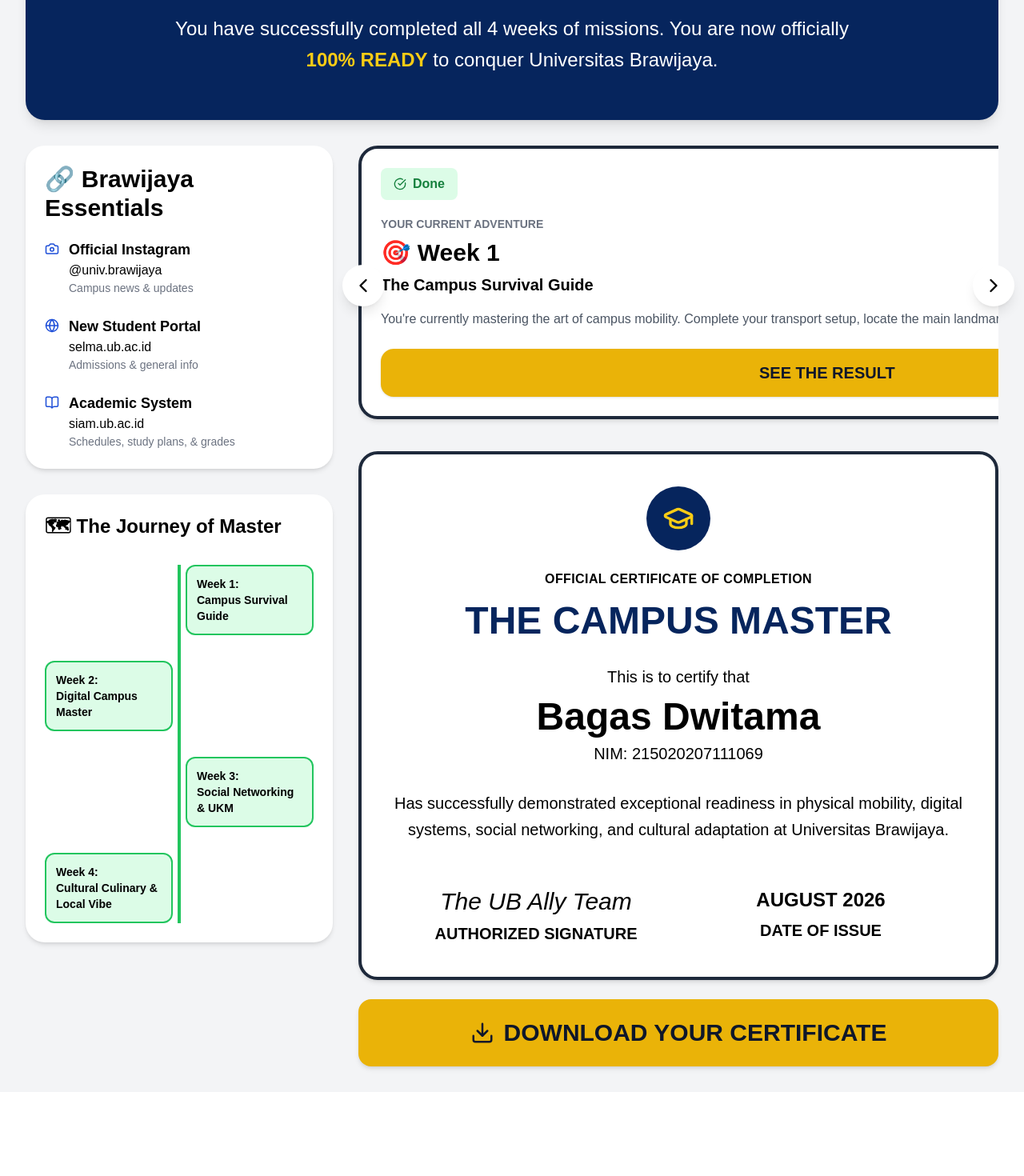
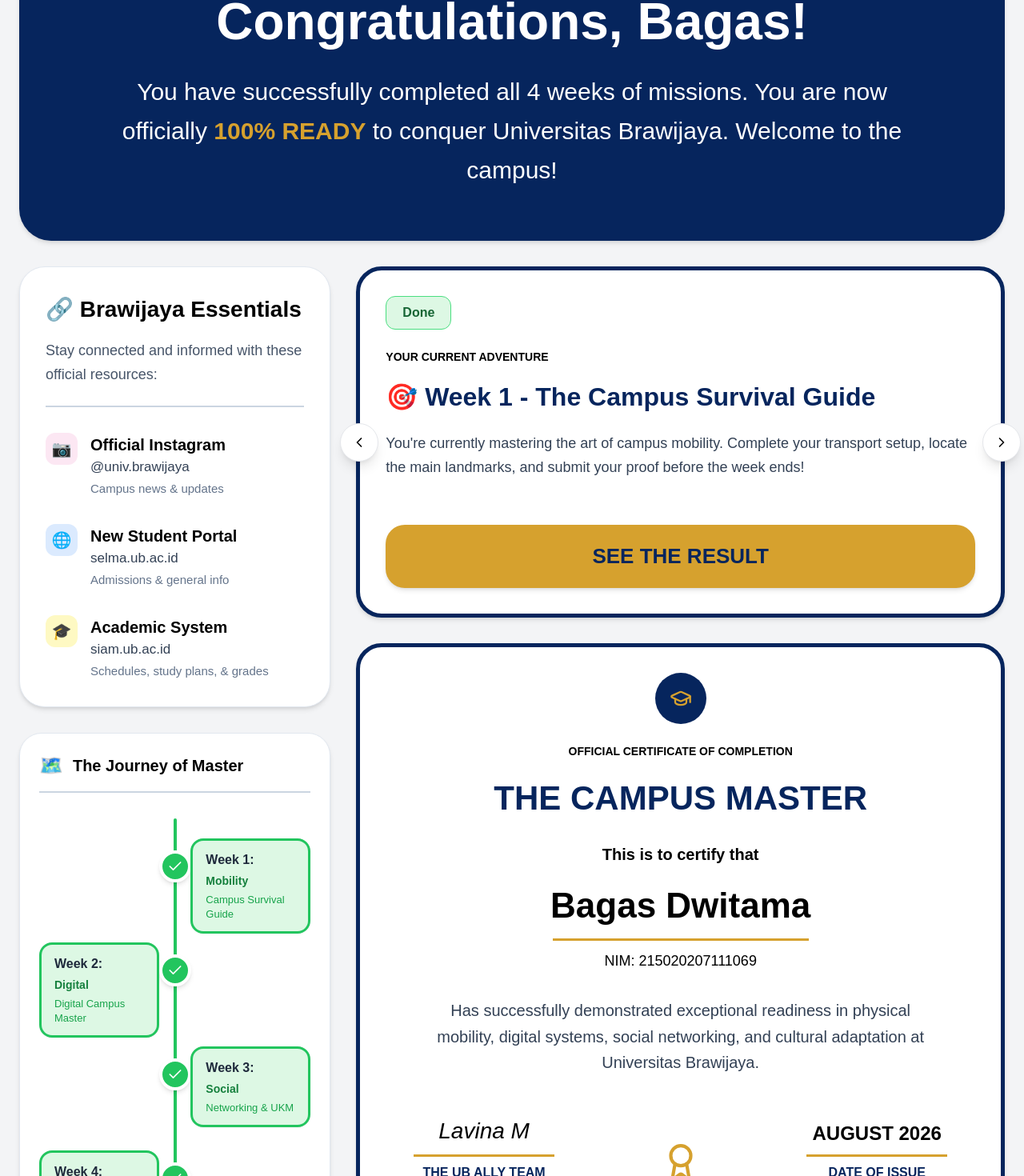
Before and after one commit to avienie/fetheubally, a React (Vite) app: page /certificate in a window 1280 px wide. Shown: the part 312-1782 px from the top of the page at 80% size. Before the commit the page ends 1677 px from the top, so only its background shows below. Built offline with nearby package versions, Linux system fonts and the light colour scheme.

Commit message:
feat: add certificate page components and carousel UI

```diff
--- a/src/components/certificate/CertificatePreview.jsx
+++ b/src/components/certificate/CertificatePreview.jsx
@@ -1,61 +1,89 @@
 import React from "react";
-import { GraduationCap, Download } from "lucide-react";
+import { Download, GraduationCap, Award } from "lucide-react";
 
 const CertificatePreview = () => {
-  const handleDownload = () => {
-    console.log("download certificate");
-  };
-
   return (
-    <div className="flex flex-col gap-6">
-      <div className="bg-white rounded-3xl border-4 border-slate-800 shadow-md p-10">
+    <div className="flex flex-col gap-4">
+      {/* CERTIFICATE */}
+      <div className="bg-white border-[5px] border-[#06255D] rounded-[32px] shadow-md px-8 py-8">
         <div className="text-center">
-          <div className="w-20 h-20 rounded-full bg-[#06255D] flex items-center justify-center mx-auto mb-6">
-            <GraduationCap className="text-yellow-400" size={40} />
+          {/* ICON */}
+          <div className="w-16 h-16 rounded-full bg-[#06255D] flex items-center justify-center mx-auto">
+            <GraduationCap size={28} className="text-[#D6A12E]" />
           </div>
 
-          <p className="font-bold uppercase tracking-wide">
+          {/* HEADER */}
+          <p className="mt-6 text-[14px] font-black uppercase">
             Official Certificate of Completion
           </p>
 
-          <h2 className="text-5xl font-extrabold text-[#06255D] mt-4">
+          {/* TITLE */}
+          <h2 className="mt-4 text-[42px] font-black text-[#06255D]">
             THE CAMPUS MASTER
           </h2>
 
-          <p className="mt-8 text-xl">This is to certify that</p>
+          {/* SUB */}
+          <p className="mt-6 text-[20px] font-semibold">
+            This is to certify that
+          </p>
 
-          <h3 className="text-5xl font-extrabold mt-3">
+          {/* NAME */}
+          <h3 className="mt-4 text-[44px] font-black text-black">
             Bagas Dwitama
           </h3>
 
-          <p className="text-xl mt-2">NIM: 215020207111069</p>
+          <div className="w-[320px] h-[3px] bg-[#D6A12E] mx-auto mt-2"></div>
 
-          <p className="max-w-3xl mx-auto mt-8 text-xl leading-relaxed">
-            Has successfully demonstrated exceptional readiness in physical
-            mobility, digital systems, social networking, and cultural adaptation
-            at Universitas Brawijaya.
+          {/* NIM */}
+          <p className="mt-3 text-[18px] font-medium">
+            NIM: 215020207111069
           </p>
 
-          <div className="grid grid-cols-2 mt-14">
+          {/* DESC */}
+          <p className="mt-8 max-w-[620px] mx-auto text-[20px] leading-relaxed text-slate-700">
+            Has successfully demonstrated exceptional readiness in
+            physical mobility, digital systems, social networking, and
+            cultural adaptation at Universitas Brawijaya.
+          </p>
+
+          {/* FOOTER */}
+          <div className="grid grid-cols-3 items-end mt-12">
+            {/* SIGN */}
             <div>
-              <p className="italic text-3xl">The UB Ally Team</p>
-              <p className="font-bold text-xl mt-2">AUTHORIZED SIGNATURE</p>
+              <p className="italic text-[28px]">Lavina M</p>
+              <div className="w-44 h-[3px] bg-[#D6A12E] mx-auto mt-2"></div>
+              <p className="mt-2 text-[16px] font-black text-[#06255D]">
+                THE UB ALLY TEAM
+              </p>
             </div>
 
+            {/* SEAL */}
+            <div className="flex justify-center">
+              <Award size={50} className="text-[#D6A12E]" />
+            </div>
+
+            {/* DATE */}
             <div>
-              <p className="font-bold text-2xl">AUGUST 2026</p>
-              <p className="font-bold text-xl mt-2">DATE OF ISSUE</p>
+              <p className="text-[24px] font-black">
+                AUGUST 2026
+              </p>
+              <div className="w-44 h-[3px] bg-[#D6A12E] mx-auto mt-2"></div>
+              <p className="mt-2 text-[16px] font-black text-[#06255D]">
+                DATE OF ISSUE
+              </p>
             </div>
           </div>
         </div>
       </div>
 
-      <button
-        onClick={handleDownload}
-        className="bg-yellow-500 hover:bg-yellow-400 transition rounded-2xl shadow-md py-6 text-3xl font-extrabold text-slate-900 flex items-center justify-center gap-3"
-      >
-        <Download size={30} />
-        DOWNLOAD YOUR CERTIFICATE
+      {/* DOWNLOAD */}
+      <button className="bg-[#D6A12E] hover:bg-[#C79420] transition rounded-[20px] py-5 shadow-md">
+        <div className="flex items-center justify-center gap-3">
+          <Download size={26} className="text-[#06255D]" />
+          <span className="text-[24px] font-black text-[#06255D]">
+            DOWNLOAD YOUR CERTIFICATE
+          </span>
+        </div>
       </button>
     </div>
   );
--- a/src/components/certificate/CongratulationsHero.jsx
+++ b/src/components/certificate/CongratulationsHero.jsx
@@ -3,19 +3,29 @@
 
 const CongratulationsHero = () => {
   return (
-    <section className="bg-[#06255D] text-white rounded-3xl py-14 px-10 text-center shadow-lg">
-      <GraduationCap size={60} className="mx-auto text-yellow-400 mb-5" />
+    <section className="bg-[#06255D] rounded-[40px] px-12 py-16 shadow-md">
+      <div className="text-center text-white">
+        {/* ICON */}
+        <div className="w-20 h-20 rounded-full bg-[#D6A12E] flex items-center justify-center mx-auto">
+          <GraduationCap size={42} className="text-[#06255D]" />
+        </div>
 
-      <h2 className="text-5xl font-extrabold mb-5">
-        Congratulations, Bagas!
-      </h2>
+        {/* TITLE */}
+        <h2 className="mt-8 text-[64px] font-black leading-none">
+          Congratulations, Bagas!
+        </h2>
 
-      <p className="text-2xl max-w-4xl mx-auto leading-relaxed">
-        You have successfully completed all 4 weeks of missions. You are now
-        officially{" "}
-        <span className="text-yellow-400 font-bold">100% READY</span> to
-        conquer Universitas Brawijaya.
-      </p>
+        {/* DESC */}
+        <p className="mt-8 max-w-[980px] mx-auto text-[30px] leading-relaxed font-medium">
+          You have successfully completed all 4 weeks of missions.
+          You are now officially{" "}
+          <span className="text-[#D6A12E] font-black">
+            100% READY
+          </span>{" "}
+          to conquer Universitas Brawijaya.
+          Welcome to the campus!
+        </p>
+      </div>
     </section>
   );
 };
--- a/src/components/certificate/EssentialsCard.jsx
+++ b/src/components/certificate/EssentialsCard.jsx
@@ -1,46 +1,90 @@
 import React from "react";
-import { Camera, Globe, BookOpen } from "lucide-react";
-
-const essentials = [
-  {
-    icon: <Camera size={18} />,
-    title: "Official Instagram",
-    subtitle: "@univ.brawijaya",
-    desc: "Campus news & updates",
-  },
-  {
-    icon: <Globe size={18} />,
-    title: "New Student Portal",
-    subtitle: "selma.ub.ac.id",
-    desc: "Admissions & general info",
-  },
-  {
-    icon: <BookOpen size={18} />,
-    title: "Academic System",
-    subtitle: "siam.ub.ac.id",
-    desc: "Schedules, study plans, & grades",
-  },
-];
 
 const EssentialsCard = () => {
   return (
-    <div className="bg-white rounded-3xl shadow-md p-6">
-      <h3 className="text-3xl font-bold mb-5 flex items-center gap-2">
+    <div className="bg-white rounded-[32px] shadow-md border border-slate-200 px-8 py-8">
+      {/* TITLE */}
+      <h2 className="text-[28px] font-black text-black flex items-center gap-3">
         🔗 Brawijaya Essentials
-      </h3>
+      </h2>
 
-      <div className="space-y-6">
-        {essentials.map((item, idx) => (
-          <div key={idx} className="flex gap-3">
-            <div className="text-blue-700 mt-1">{item.icon}</div>
+      {/* SUBTEXT */}
+      <p className="mt-4 text-[18px] leading-relaxed text-slate-600">
+        Stay connected and informed with these
+        <br />
+        official resources:
+      </p>
 
-            <div>
-              <h4 className="font-bold text-lg">{item.title}</h4>
-              <p className="font-medium">{item.subtitle}</p>
-              <p className="text-sm text-gray-500">{item.desc}</p>
-            </div>
+      {/* DIVIDER */}
+      <div className="mt-6 h-[2px] bg-slate-300"></div>
+
+      {/* ITEMS */}
+      <div className="mt-8 flex flex-col gap-8">
+        {/* INSTAGRAM */}
+        <div className="flex items-start gap-4">
+          {/* GANTI DENGAN ICON FIGMA */}
+          <div className="w-10 h-10 rounded-xl bg-pink-100 flex items-center justify-center text-xl">
+            📷
           </div>
-        ))}
+
+          <div>
+            <h3 className="text-[20px] font-black text-black">
+              Official Instagram
+            </h3>
+
+            <p className="text-[17px] font-medium text-slate-700">
+              @univ.brawijaya
+            </p>
+
+            <p className="text-[15px] text-slate-500 mt-1">
+              Campus news & updates
+            </p>
+          </div>
+        </div>
+
+        {/* PORTAL */}
+        <div className="flex items-start gap-4">
+          {/* GANTI DENGAN ICON FIGMA */}
+          <div className="w-10 h-10 rounded-xl bg-blue-100 flex items-center justify-center text-xl">
+            🌐
+          </div>
+
+          <div>
+            <h3 className="text-[20px] font-black text-black">
+              New Student Portal
+            </h3>
+
+            <p className="text-[17px] font-medium text-slate-700">
+              selma.ub.ac.id
+            </p>
+
+            <p className="text-[15px] text-slate-500 mt-1">
+              Admissions & general info
+            </p>
+          </div>
+        </div>
+
+        {/* ACADEMIC */}
+        <div className="flex items-start gap-4">
+          {/* GANTI DENGAN ICON FIGMA */}
+          <div className="w-10 h-10 rounded-xl bg-yellow-100 flex items-center justify-center text-xl">
+            🎓
+          </div>
+
+          <div>
+            <h3 className="text-[20px] font-black text-black">
+              Academic System
+            </h3>
+
+            <p className="text-[17px] font-medium text-slate-700">
+              siam.ub.ac.id
+            </p>
+
+            <p className="text-[15px] text-slate-500 mt-1">
+              Schedules, study plans, & grades
+            </p>
+          </div>
+        </div>
       </div>
     </div>
   );
--- a/src/components/certificate/JourneyTimeline.jsx
+++ b/src/components/certificate/JourneyTimeline.jsx
@@ -1,36 +1,86 @@
 import React from "react";
+import { Check } from "lucide-react";
 
 const timeline = [
-  "Week 1:\nCampus Survival Guide",
-  "Week 2:\nDigital Campus Master",
-  "Week 3:\nSocial Networking & UKM",
-  "Week 4:\nCultural Culinary & Local Vibe",
+  {
+    title: "Week 1:",
+    subtitle: "Mobility",
+    desc: "Campus Survival Guide",
+    side: "right",
+  },
+  {
+    title: "Week 2:",
+    subtitle: "Digital",
+    desc: "Digital Campus Master",
+    side: "left",
+  },
+  {
+    title: "Week 3:",
+    subtitle: "Social",
+    desc: "Networking & UKM",
+    side: "right",
+  },
+  {
+    title: "Week 4:",
+    subtitle: "Cultural",
+    desc: "Culinary & Local Vibe",
+    side: "left",
+  },
 ];
 
 const JourneyTimeline = () => {
   return (
-    <div className="bg-white rounded-3xl shadow-md p-6">
-      <h3 className="text-2xl font-bold mb-8">
-        🗺 The Journey of Master
-      </h3>
+    <div className="bg-white rounded-[28px] shadow-md border border-slate-200 px-6 py-6 h-full">
+      {/* HEADER */}
+      <div className="flex items-center gap-3">
+        <div className="text-2xl">🗺️</div>
+        <h2 className="text-[20px] font-black text-black">
+          The Journey of Master
+        </h2>
+      </div>
 
-      <div className="relative">
-        <div className="absolute left-1/2 top-0 h-full w-1 bg-green-500 transform -translate-x-1/2"></div>
+      <div className="mt-4 h-[2px] bg-slate-300"></div>
 
-        <div className="space-y-8">
-          {timeline.map((item, idx) => (
-            <div
-              key={idx}
-              className={`flex items-center ${
-                idx % 2 === 0 ? "justify-end" : "justify-start"
-              }`}
-            >
-              <div className="w-40 bg-green-100 border-2 border-green-500 rounded-xl p-3 text-sm font-semibold whitespace-pre-line">
-                {item}
+      {/* TIMELINE */}
+      <div className="relative mt-8 h-[520px]">
+        {/* LINE */}
+        <div className="absolute left-1/2 top-0 h-full w-[4px] bg-[#22C55E] -translate-x-1/2 rounded-full"></div>
+
+        {timeline.map((item, idx) => {
+          const positions = [40, 170, 300, 430];
+
+          return (
+            <div key={idx}>
+              {/* CHECKPOINT */}
+              <div
+                className="absolute left-1/2 -translate-x-1/2 w-10 h-10 rounded-full bg-[#22C55E] border-4 border-white shadow-md flex items-center justify-center"
+                style={{ top: `${positions[idx]}px` }}
+              >
+                <Check size={20} className="text-white font-bold" />
+              </div>
+
+              {/* CARD */}
+              <div
+                className={`absolute w-[150px] bg-[#DDF8E4] border-[3px] border-[#22C55E] rounded-2xl px-4 py-3 shadow-sm ${
+                  item.side === "right" ? "right-0" : "left-0"
+                }`}
+                style={{ top: `${positions[idx] - 15}px` }}
+              >
+                <h3 className="text-[16px] font-black text-slate-800">
+                  {item.title}
+                </h3>
+
+                <p className="text-[14px] font-bold text-green-700 mt-1">
+                  {item.subtitle}
+                </p>
+
+                <p className="text-[13px] text-green-600 mt-1 leading-snug">
+                  {item.desc}
+                </p>
               </div>
             </div>
-          ))}
-        </div>
+          );
+        })}
       </div>
     </div>
   );
--- a/src/components/certificate/ResultCarousel.jsx
+++ b/src/components/certificate/ResultCarousel.jsx
@@ -1,99 +1,90 @@
-import React, { useRef } from "react";
-import { ChevronLeft, ChevronRight, CheckCircle } from "lucide-react";
+import React, { useState } from "react";
+import { ChevronLeft, ChevronRight } from "lucide-react";
 
 const weekCards = [
   {
     week: "Week 1",
     title: "The Campus Survival Guide",
-    desc: "You're currently mastering the art of campus mobility. Complete your transport setup, locate the main landmarks, and submit your proof before the week ends!",
+    desc:
+      "You're currently mastering the art of campus mobility. Complete your transport setup, locate the main landmarks, and submit your proof before the week ends!",
     icon: "🎯",
   },
   {
     week: "Week 2",
     title: "Digital Campus Master",
-    desc: "Physical routes secured! Now, it's time to conquer the digital realm.",
+    desc:
+      "Physical routes secured! Conquer SIAM, schedule, and Wi-Fi access.",
     icon: "💻",
   },
   {
     week: "Week 3",
     title: "The Brawijaya Explorer",
-    desc: "Explore communities, organizations, and library access.",
+    desc:
+      "Find your student community, explore organizations, and unlock library access.",
     icon: "🌍",
   },
   {
     week: "Week 4",
     title: "The Malang Culinary Explorer",
-    desc: "Discover iconic student food spots around campus.",
+    desc:
+      "Explore iconic student food spots and complete your final mission.",
     icon: "🍜",
   },
 ];
 
 const ResultCarousel = () => {
-  const carouselRef = useRef(null);
+  const [currentIndex, setCurrentIndex] = useState(0);
 
-  const scrollLeft = () => {
-    carouselRef.current.scrollBy({
-      left: -350,
-      behavior: "smooth",
-    });
+  const nextCard = () => {
+    if (currentIndex < weekCards.length - 1) {
+      setCurrentIndex(currentIndex + 1);
+    }
   };
 
-  const scrollRight = () => {
-    carouselRef.current.scrollBy({
-      left: 350,
-      behavior: "smooth",
-    });
+  const prevCard = () => {
+    if (currentIndex > 0) {
+      setCurrentIndex(currentIndex - 1);
+    }
   };
 
+  const card = weekCards[currentIndex];
+
   return (
-    <div className="relative">
+    <div className="relative w-full">
       <button
-        onClick={scrollLeft}
-        className="absolute -left-5 top-1/2 -translate-y-1/2 z-20 bg-white shadow-lg rounded-full p-3 hover:scale-110 transition"
+        onClick={prevCard}
+        className="absolute -left-5 top-1/2 -translate-y-1/2 z-20 bg-white w-12 h-12 rounded-full shadow-lg border flex items-center justify-center"
       >
-        <ChevronLeft size={28} />
+        <ChevronLeft size={20} />
       </button>
 
       <button
-        onClick={scrollRight}
-        className="absolute -right-5 top-1/2 -translate-y-1/2 z-20 bg-white shadow-lg rounded-full p-3 hover:scale-110 transition"
+        onClick={nextCard}
+        className="absolute -right-5 top-1/2 -translate-y-1/2 z-20 bg-white w-12 h-12 rounded-full shadow-lg border flex items-center justify-center"
       >
-        <ChevronRight size={28} />
+        <ChevronRight size={20} />
       </button>
 
-      <div
-        ref={carouselRef}
-        className="flex gap-6 overflow-x-auto scroll-smooth no-scrollbar pb-2"
-      >
-        {weekCards.map((card, idx) => (
-          <div
-            key={idx}
-            className="min-w-[420px] bg-white rounded-3xl border-4 border-slate-800 shadow-md p-6 flex-shrink-0"
-          >
-            <span className="bg-green-100 text-green-700 font-bold px-4 py-2 rounded-lg inline-flex items-center gap-2">
-              <CheckCircle size={16} />
-              Done
-            </span>
+      <div className="bg-white border-[5px] border-[#06255D] rounded-[32px] shadow-md px-8 py-8">
+        <div className="inline-flex px-5 py-2 rounded-xl bg-[#DDF8E4] border border-green-400">
+          <span className="text-green-800 font-bold">Done</span>
+        </div>
 
-            <p className="text-sm mt-5 uppercase font-semibold text-gray-500">
-              Your Current Adventure
-            </p>
+        <p className="mt-6 text-sm font-black uppercase">
+          YOUR CURRENT ADVENTURE
+        </p>
 
-            <h3 className="text-3xl font-extrabold mt-2">
-              {card.icon} {card.week}
-            </h3>
+        <h2 className="mt-4 text-[32px] font-black text-[#06255D]">
+          {card.icon} {card.week} - {card.title}
+        </h2>
 
-            <h4 className="text-xl font-bold mt-2">{card.title}</h4>
+        <p className="mt-5 text-[18px] text-slate-700 leading-relaxed h-[84px] overflow-hidden">
+          {card.desc}
+        </p>
 
-            <p className="text-gray-600 mt-4 leading-relaxed">
-              {card.desc}
-            </p>
-
-            <button className="mt-6 w-full bg-yellow-500 hover:bg-yellow-400 text-slate-900 font-extrabold text-xl py-4 rounded-2xl shadow">
-              SEE THE RESULT
-            </button>
-          </div>
-        ))}
+        <button className="mt-8 w-full bg-[#D6A12E] rounded-[24px] py-5 text-[26px] font-black text-[#06255D] shadow-md">
+          SEE THE RESULT
+        </button>
       </div>
     </div>
   );
--- a/src/pages/CertificatePage.jsx
+++ b/src/pages/CertificatePage.jsx
@@ -8,18 +8,20 @@
 
 const CertificatePage = () => {
   return (
-    <div className="min-h-screen bg-gray-100">
+    <div className="min-h-screen bg-[#F3F4F6]">
       <CertificateNavbar />
 
-      <div className="p-8">
+      <div className="max-w-[1440px] mx-auto px-6 py-8">
         <CongratulationsHero />
 
         <div className="grid grid-cols-12 gap-8 mt-8">
+          {/* LEFT */}
           <div className="col-span-4 flex flex-col gap-8">
             <EssentialsCard />
             <JourneyTimeline />
           </div>
 
+          {/* RIGHT */}
           <div className="col-span-8 flex flex-col gap-8">
             <ResultCarousel />
             <CertificatePreview />
```
Also changed, not shown: src/components/certificate/CertificateNavbar.jsx (+17 -11 lines).
